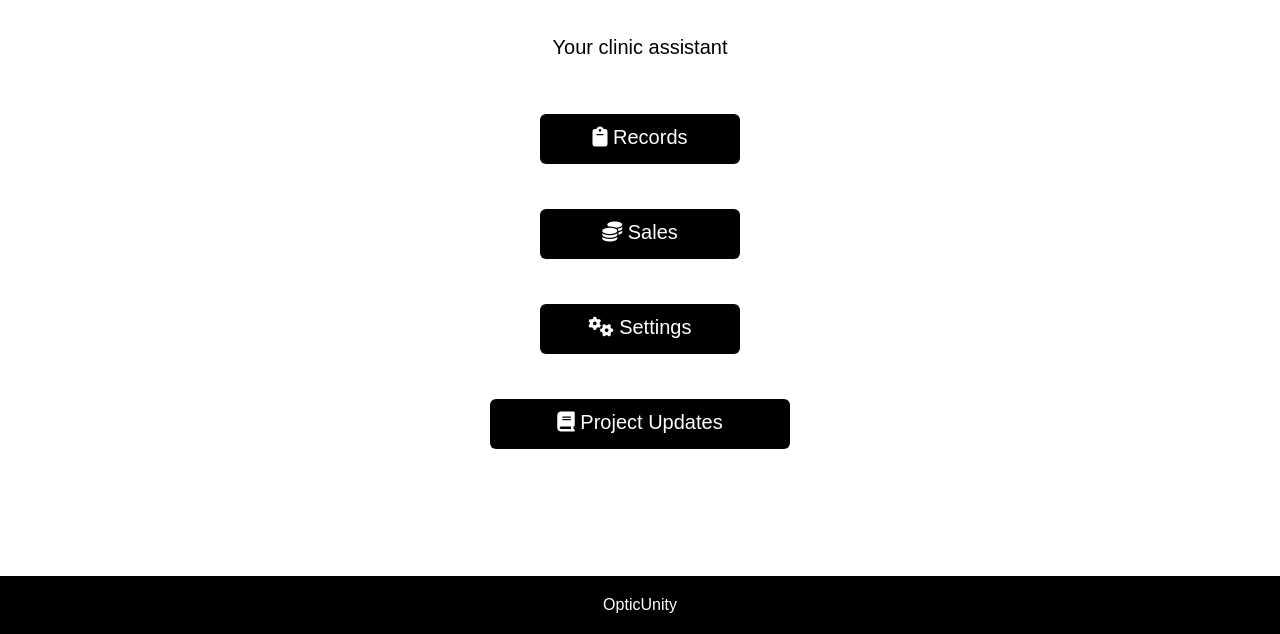
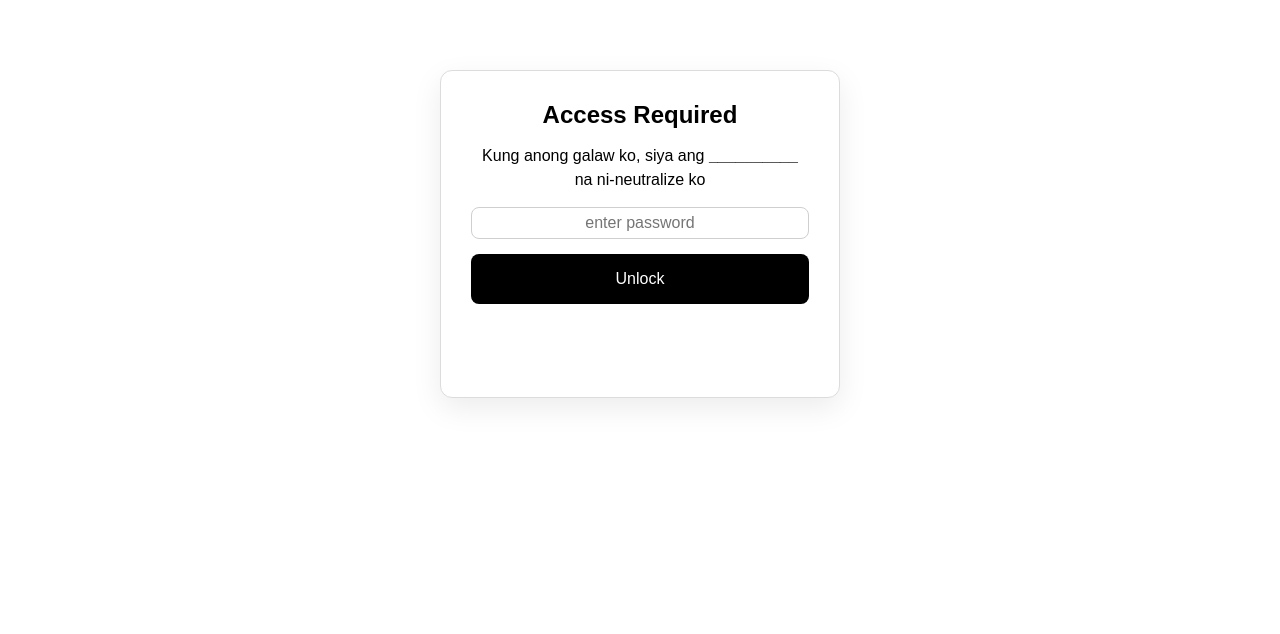
Before and after one commit to OpticUnity/opticsite, a plain HTML site: page index.html in a window 1280 px wide. Shown: the part 166-800 px from the top of the page. Drawn offline with Linux system fonts and the light colour scheme.

Commit message:
Add files via upload

```diff
--- a/index.html
+++ b/index.html
@@ -33,6 +33,26 @@
 <!-- TODO : on draft... a graph for AR, VT7, FRX progression display  -->
 
 <body>
+
+  <!-- Lock Screen Modal -->
+  <div id="projectLockScreen">
+    <div class="lock-modal">
+      <h2>Access Required</h2>
+      <p>Kung anong galaw ko, siya ang <strong>__________</strong> na ni-neutralize ko</p>
+
+      <input
+        type="password"
+        id="projectPasswordInput"
+        placeholder="enter password"
+        autocomplete="off"
+        spellcheck="false"
+      >
+
+      <button id="unlockProjectBtn">Unlock</button>
+
+      <p id="lockErrorText"></p>
+    </div>
+  </div>
 
   <!-- Body Wrapper-->
   <div class="wrapper">
@@ -455,6 +475,47 @@
 
   </div>
 
+  <script>
+    (function () {
+
+      const LOCK_PASSWORD = atob("bWVyaWRpYW4=");
+
+      const lockScreen = document.getElementById("projectLockScreen");
+      const passwordInput = document.getElementById("projectPasswordInput");
+      const unlockBtn = document.getElementById("unlockProjectBtn");
+      const errorText = document.getElementById("lockErrorText");
+
+      // auto unlock if already verified
+      if (localStorage.getItem("opticSiteUnlocked") === "true") {
+          lockScreen.style.display = "none";
+          return;
+      }
+
+      function unlockProject() {
+          const enteredPassword = passwordInput.value.trim().toLowerCase();
+
+          if (enteredPassword === LOCK_PASSWORD) {
+
+              localStorage.setItem("opticSiteUnlocked", "true");
+              lockScreen.style.display = "none";
+
+          } else {
+              errorText.textContent = "Incorrect password";
+              passwordInput.value = "";
+          }
+      }
+
+      unlockBtn.addEventListener("click", unlockProject);
+
+      passwordInput.addEventListener("keydown", function(event) {
+          if (event.key === "Enter") {
+              unlockProject();
+          }
+      });
+
+  })();
+  </script>
+
 </body>
 
 <!-- scripts -->
--- a/style.css
+++ b/style.css
@@ -55,6 +55,64 @@ button:hover{
   display: flex;
   flex-direction: column;
 }
+
+/* ---------------- LOCK SCREEN ---------------- */
+
+#projectLockScreen {
+    position: fixed;
+    inset: 0;
+    background: #ffffff;
+    z-index: 999999;
+    display: flex;
+    justify-content: center;
+    align-items: center;
+}
+
+.lock-modal {
+    width: 90%;
+    max-width: 400px;
+    background: #ffffff;
+    border: 1px solid #dcdcdc;
+    border-radius: 12px;
+    padding: 30px;
+    text-align: center;
+    box-shadow: 0 10px 30px rgba(0,0,0,0.08);
+}
+
+.lock-modal h2 {
+    margin-bottom: 15px;
+}
+
+.lock-modal p {
+    margin-bottom: 15px;
+    line-height: 1.5;
+}
+
+#projectPasswordInput {
+    width: 100%;
+    padding: 12px;
+    font-size: 16px;
+    margin-bottom: 15px;
+    border: 1px solid #cfcfcf;
+    border-radius: 8px;
+    text-transform: lowercase;
+}
+
+#unlockProjectBtn {
+    width: 100%;
+    padding: 12px;
+    border: none;
+    border-radius: 8px;
+    cursor: pointer;
+    font-size: 16px;
+}
+
+#lockErrorText {
+    color: red;
+    margin-top: 10px;
+    min-height: 18px;
+}
+
 
 /* ---------- Table Styling ------- */
 table {
```
